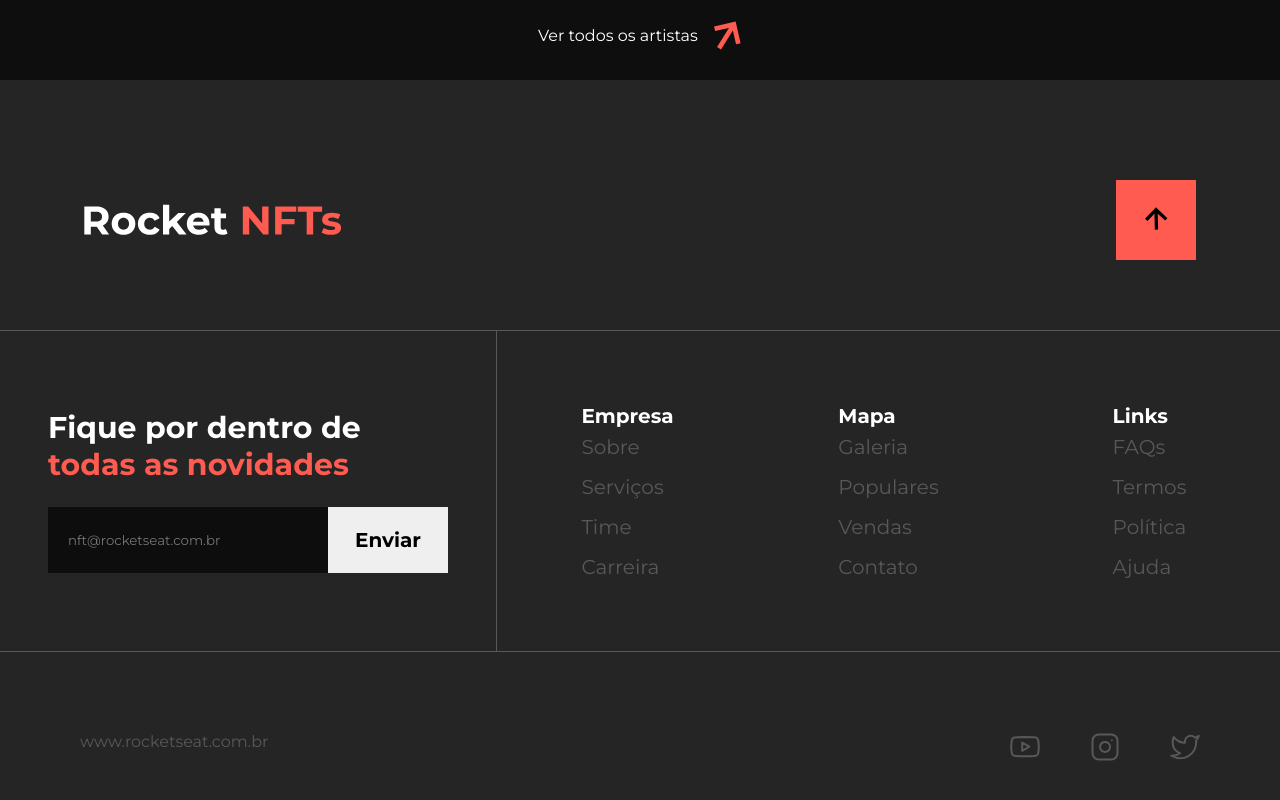
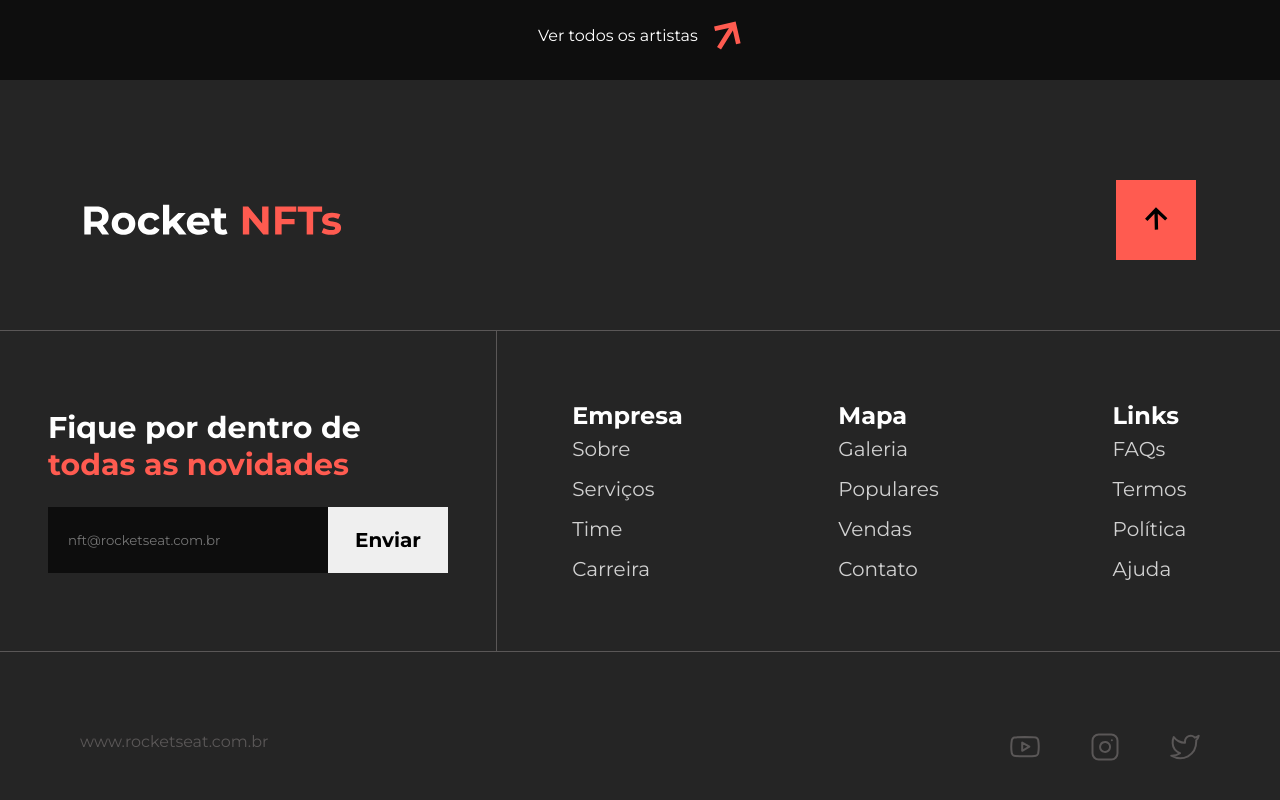
Before and after one commit to Player35Oficial/desafio-rocket-NFT, a React (Vite) app: page / in a window 1280 px wide. Shown: the part 3474-4274 px from the top of the page. Built offline with nearby package versions, Linux system fonts and the light colour scheme.

Commit message:
access adjust 1

```diff
--- a/src/components/Footer/Footer.css
+++ b/src/components/Footer/Footer.css
@@ -97,14 +97,15 @@
   font-weight: 400;
   list-style: none;
 }
-.footer .ssection .ssection-column ul h4 {
-  color: var(--text-color);
+.footer .ssection .ssection-column ul li:nth-child(1) {
+  color: #fff;
   margin-bottom: -9px;
+  font-size: 1.2em;
   font-weight: 700;
 }
 
 .footer .ssection .ssection-column ul li a {
-  color: var(--subtitle-color);
+  color: #d1d1d1;
 }
 
 .footer .third {
--- a/src/components/Footer/index.jsx
+++ b/src/components/Footer/index.jsx
@@ -37,7 +37,7 @@ export default function Footer() {
         <div className="ssection">
           <div className="ssection-column">
             <ul>
-              <h4>Empresa</h4>
+              <li>Empresa</li>
               <li>
                 <a href="">Sobre</a>
               </li>
@@ -54,7 +54,7 @@ export default function Footer() {
           </div>
           <div className="ssection-column">
             <ul>
-              <h4>Mapa</h4>
+              <li>Mapa</li>
               <li>
                 <a href="">Galeria</a>
               </li>
@@ -71,7 +71,7 @@ export default function Footer() {
           </div>
           <div className="ssection-column">
             <ul>
-              <h4>Links</h4>
+              <li>Links</li>
               <li>
                 <a id="FAQ" href="#">
                   FAQs
@@ -102,21 +102,21 @@ export default function Footer() {
         </div>
         <div className="social">
           <a
-            href="https://www.youtube.com/rocketseat"
+            href="https://www.youtube.com/@player35_"
             rel="noreferrer"
             target="_blank"
           >
             <img src={youtube} alt="" />
           </a>
           <a
-            href="https://www.instagram.com/rocketseat/"
+            href="https://www.instagram.com/player35_dev/"
             rel="noreferrer"
             target="_blank"
           >
             <img src={instagram} alt="" />
           </a>
           <a
-            href="https://twitter.com/rocketseat"
+            href="https://twitter.com/Player35Ofi_dev"
             rel="noreferrer"
             target="_blank"
           >
```
